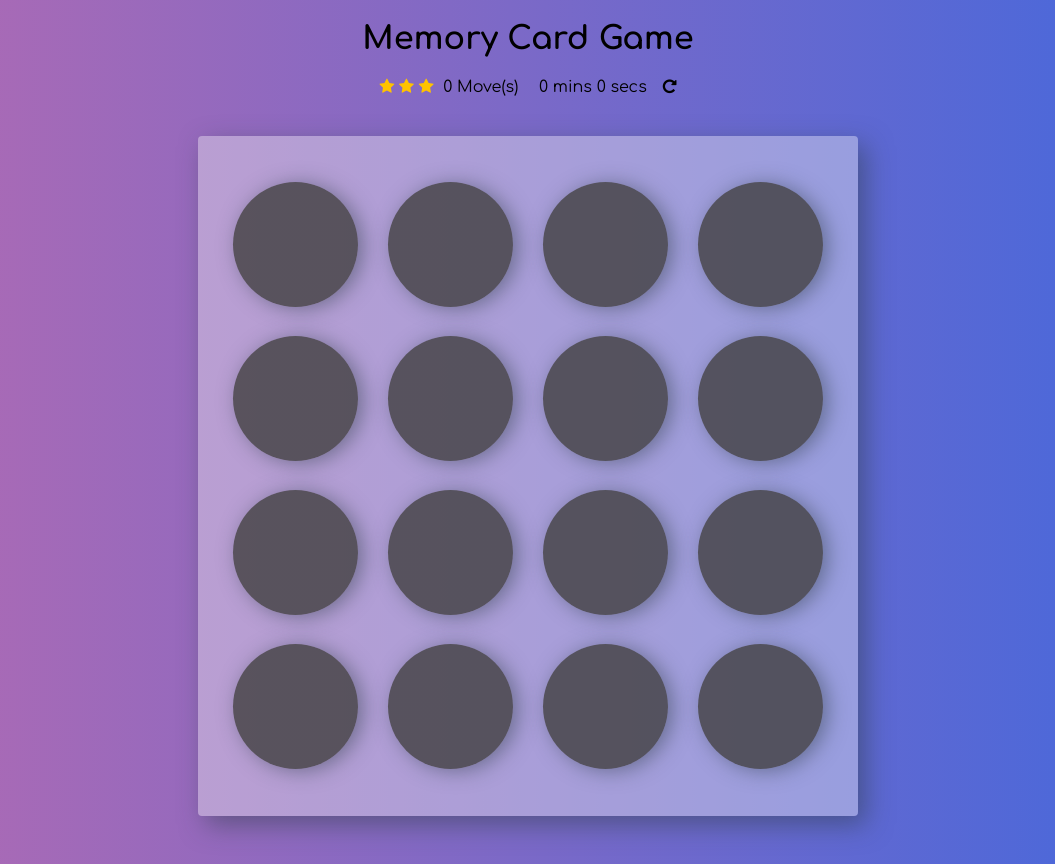
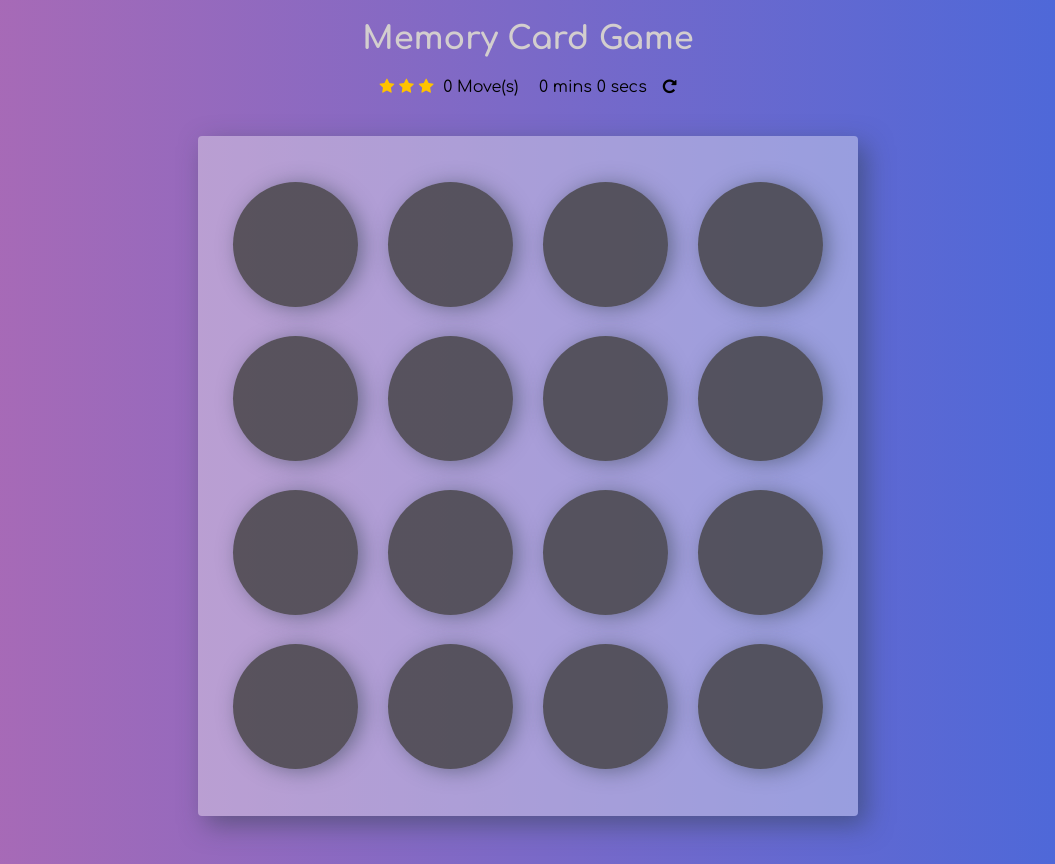
Before and after one commit to mechee55/memoryCardGame, a plain HTML site: page index.html in a window 1280 px wide. Shown: the whole page, without its empty margins (112-1167 px from the left). Drawn offline with Linux system fonts and the light colour scheme; a web font is replaced by a local one.

Commit message:
media max changed and header color changed

```diff
--- a/style.css
+++ b/style.css
@@ -38,6 +38,10 @@ body {
   justify-content: center;
   align-items: center;
   flex-direction: column;
+}
+
+header h1 {
+  color: rgb(211, 206, 206);
 }
 
 /* the deck */
@@ -292,7 +296,7 @@ body {
 /****** Media queries
 ***************************/
 
-@media only screen and (max-width: 1125px) {
+@media only screen and (max-width: 750px) {
   .deck {
     width: 85%;
     height: 100%;
```
